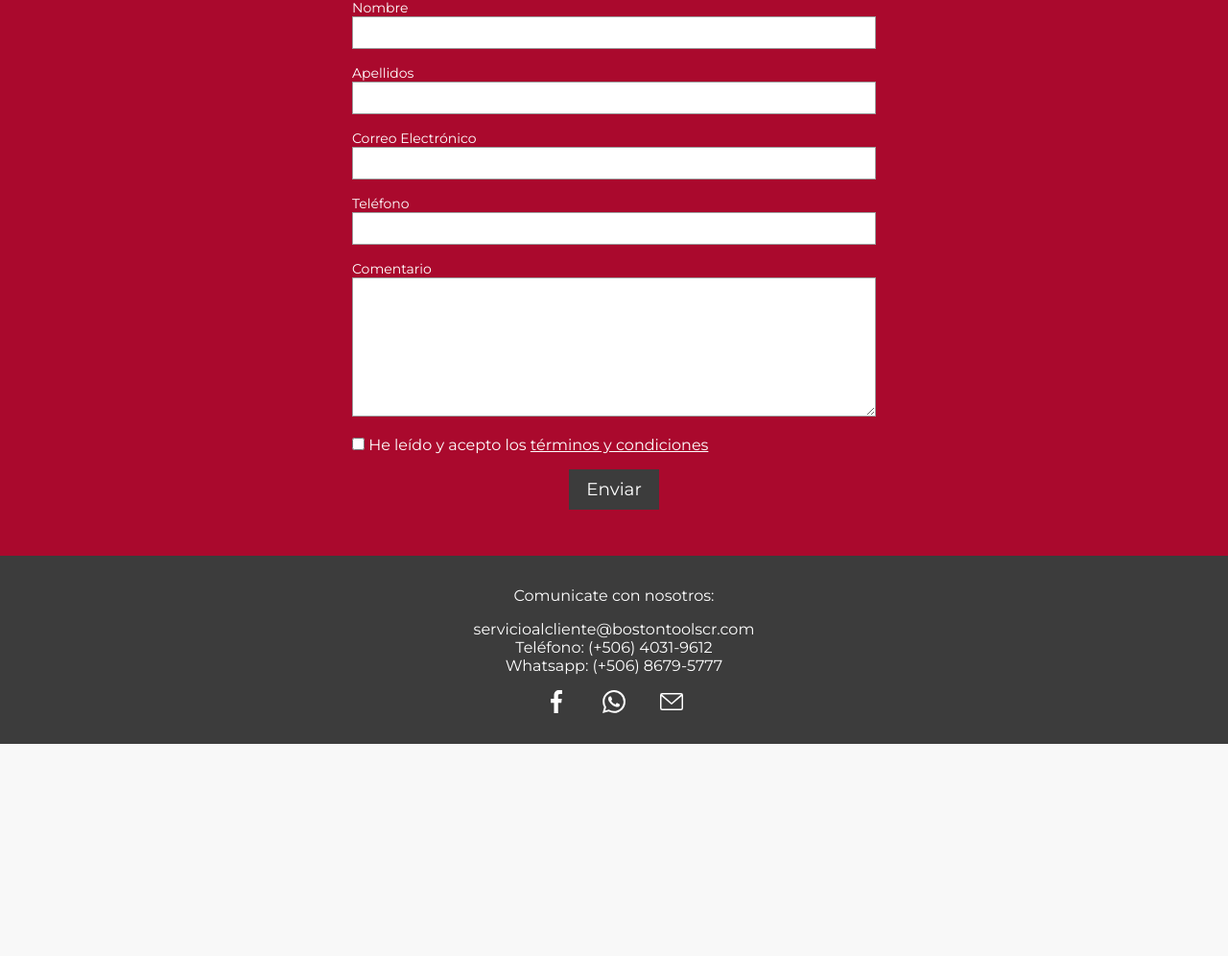
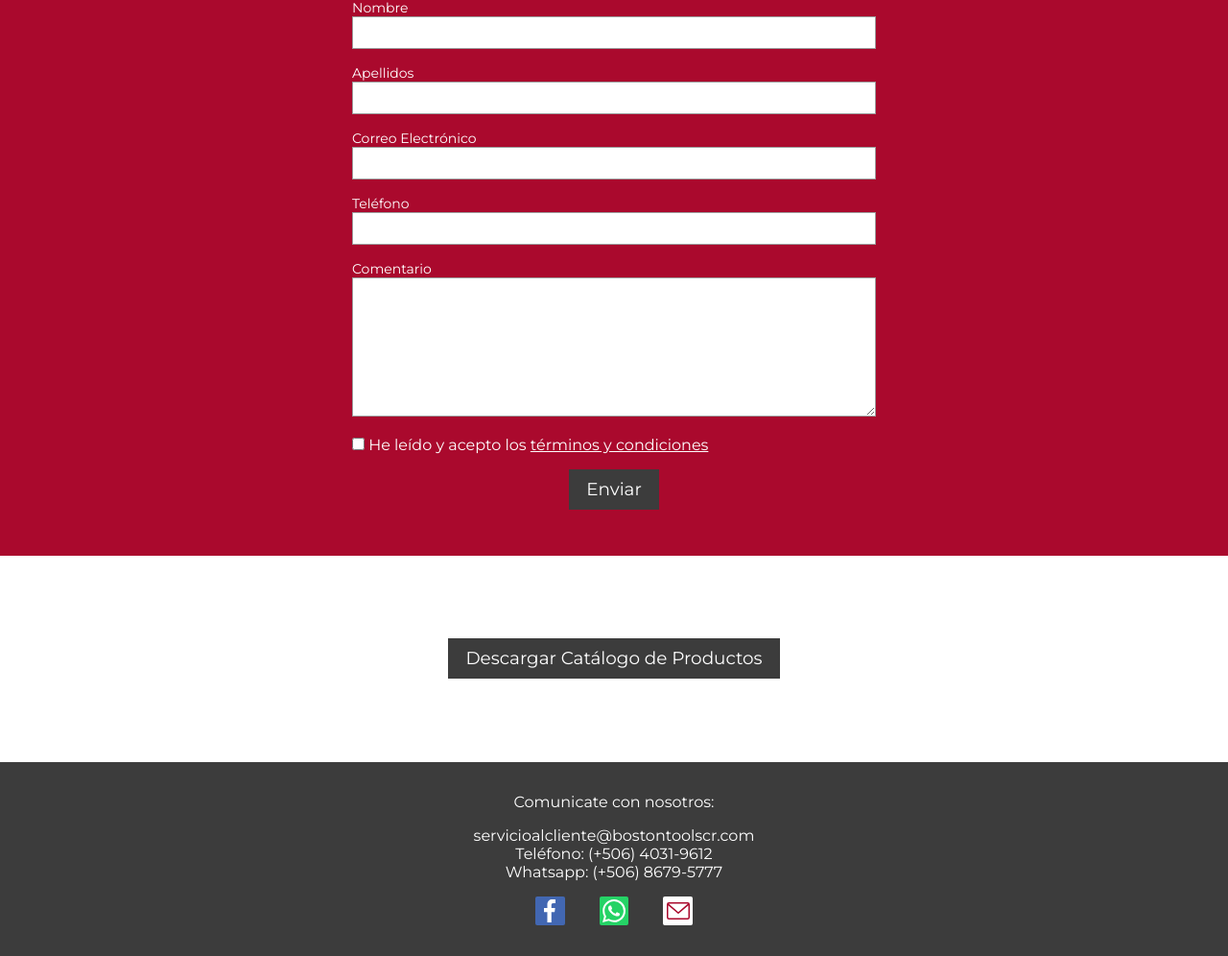
Before and after one commit to bernethe/bostontools-landing, a PHP site: page / in a window 1280 px wide. Shown: the part 2201-3197 px from the top of the page at 96% size. Before the commit the page ends 2976 px from the top, so only its background shows below. Run offline with PHP 8.4, Linux system fonts and the light colour scheme.

Commit message:
Cambios solicitados por cliente en WhatsApp

```diff
--- a/bostontools.scss
+++ b/bostontools.scss
@@ -278,18 +278,35 @@ footer {
 
 			& a {
 				@include xlink {
+					display: block;
+					padding: .2em;
+					background-color: #fff;
+					border-radius: 2px;
+
 					& svg {
-						fill: $oro;
+						fill: $papaya;
 						width: 24px;
 						height: 24px;
 					}
 				}
 
-				&:hover {
-					& svg {
-						fill: #fff;
+				&.ftico-fb {
+					@include xlink {
+						background-color: #4267B2;
+						& svg {
+							fill: #fff;
+						}
 					}
 				}
+				&.ftico-wa {
+					@include xlink {
+						background-color: #25D366;
+						& svg {
+							fill: #fff;
+						}
+					}
+				}
+
 			}
 		}
 	}
@@ -514,3 +531,17 @@ figure.serv-ico {
 	from { transform: rotate(0deg); }
 	to { transform: rotate(359deg); }
 }
+a.btn {
+	@include xlink {
+		border: none;
+		background-color: $neutro;
+		color: #fff;
+		font-size: 1.15em;
+		padding: .5em 1em;
+		text-decoration: none;
+	}
+
+	&:hover {
+		background-color: darken($neutro, 10%);
+	}
+}
--- a/index.html
+++ b/index.html
@@ -137,6 +137,13 @@
 			</div>
 		</div>
 	</div>
+	<div class="container" id="catalogo">
+		<div class="row py-5">
+			<div class="col py-5 text-center">
+				<a href="CATALOGO-BOSTON-TOOLS-2021.pdf" download="download" class="btn">Descargar Catálogo de Productos</a>
+			</div>
+		</div>
+	</div>
 	<footer>
 		<p>Comunicate con nosotros:</p>
 		<p>
@@ -146,22 +153,22 @@
 		</p>
 		<ul>
 			<li>
-				<a href="https://www.facebook.com/bostontoolscr" target="_blank">
+				<a href="https://www.facebook.com/bostontoolscr" target="_blank" class="ftico ftico-fb">
 					<svg><use href="img/icos-foot.svg#facebook"></use></svg>
 				</a>
 			</li>
 			<!-- <li>
-				<a href="https://www.instagram.com/treehauscr/" target="_blank">
+				<a href="https://www.instagram.com/treehauscr/" target="_blank" class="ftico ftico-fb">
 					<svg><use href="img/icos-foot.svg#instagram"></use></svg>
 				</a>
 			</li> -->
 			<li>
-				<a href="https://wa.me/50686795777" target="_blank">
+				<a href="https://wa.me/50686795777" target="_blank" class="ftico ftico-wa">
 					<svg><use href="img/icos-foot.svg#whatsapp"></use></svg>
 				</a>
 			</li>
 			<li>
-				<a href="mailto:servicioalcliente@bostontoolscr.com">
+				<a href="mailto:servicioalcliente@bostontoolscr.com" class="ftico ftico-em">
 					<svg><use href="img/icos-foot.svg#email"></use></svg>
 				</a>
 			</li>
```
Also changed, not shown: bostontools.css, 1 other file.
